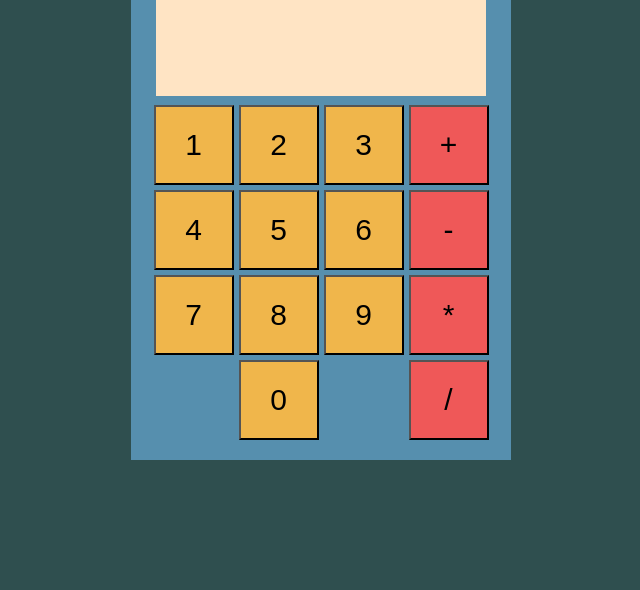
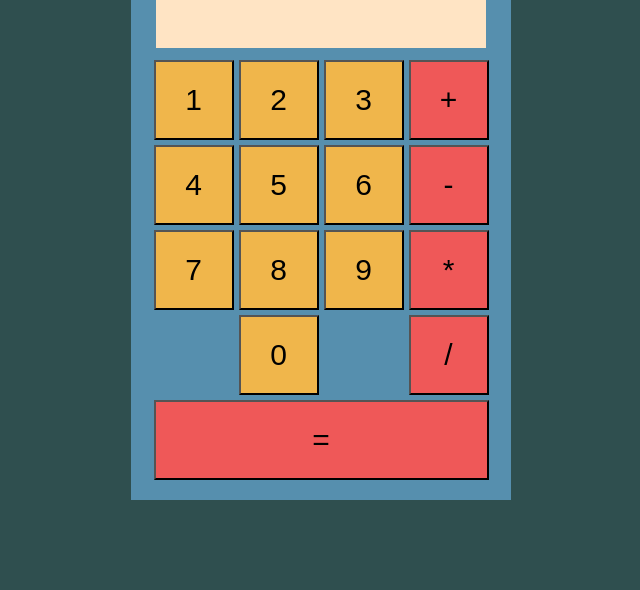
Before and after one commit to Rudens06/Calculator, a plain HTML site: page index.html in a window 1280 px wide. Shown: the part 210-800 px from the top of the page, without its empty margins (319-959 px from the left). Drawn offline with Linux system fonts and the light colour scheme.

Commit message:
add equals button

```diff
--- a/css/style.css
+++ b/css/style.css
@@ -13,7 +13,7 @@ body {
 
 .calculator-body {
     width: 380px;
-    height: 540px;
+    height: 620px;
     position: absolute;
     top: 50%;
     left: 50%;
@@ -37,7 +37,7 @@ h1 {
     width: 330px;
     height: 100px;
     position: absolute;
-    top: 14%;
+    top: 11%;
     left: 50%;
     transform: translate(-50%, 0);
 }
@@ -47,7 +47,7 @@ h1 {
 .btn-container {
     display: grid;
     grid-template-columns: repeat(4, 1fr);
-    grid-template-rows: repeat(4, 1fr);
+    grid-template-rows: repeat(5, 1fr);
     gap: 5px;
     margin-bottom: 20px;
 }
@@ -55,6 +55,12 @@ h1 {
 .square-btn {
     width: 80px;
     height: 80px;
+    font-size: 30px;
+}
+
+#equals {
+    grid-row: 5;
+    grid-column: 1/5;
     font-size: 30px;
 }
 
--- a/index.html
+++ b/index.html
@@ -29,6 +29,7 @@
                 <button class="square-btn operator" id="subtract">-</button>
                 <button class="square-btn operator" id="multiply">*</button>
                 <button class="square-btn operator" id="divide">/</button>
+                <button class="square-btn-equals operator" id="equals">=</button>
             </div>
         </div>
     </div>
```
